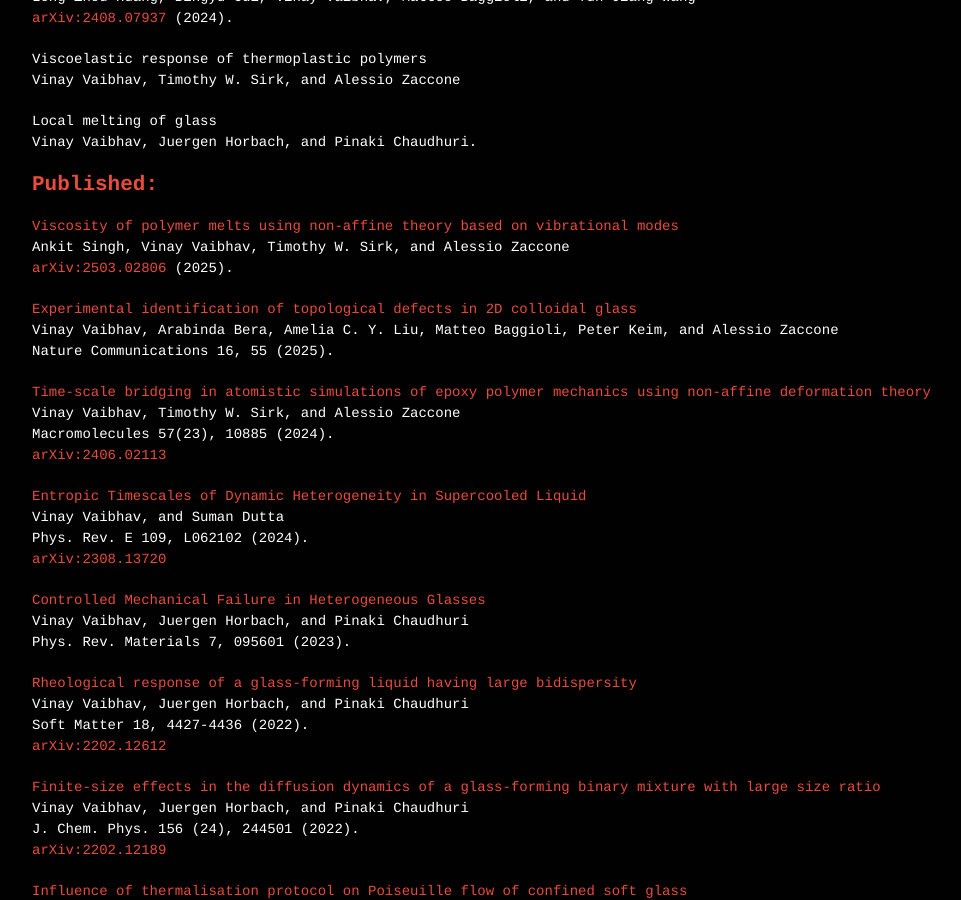
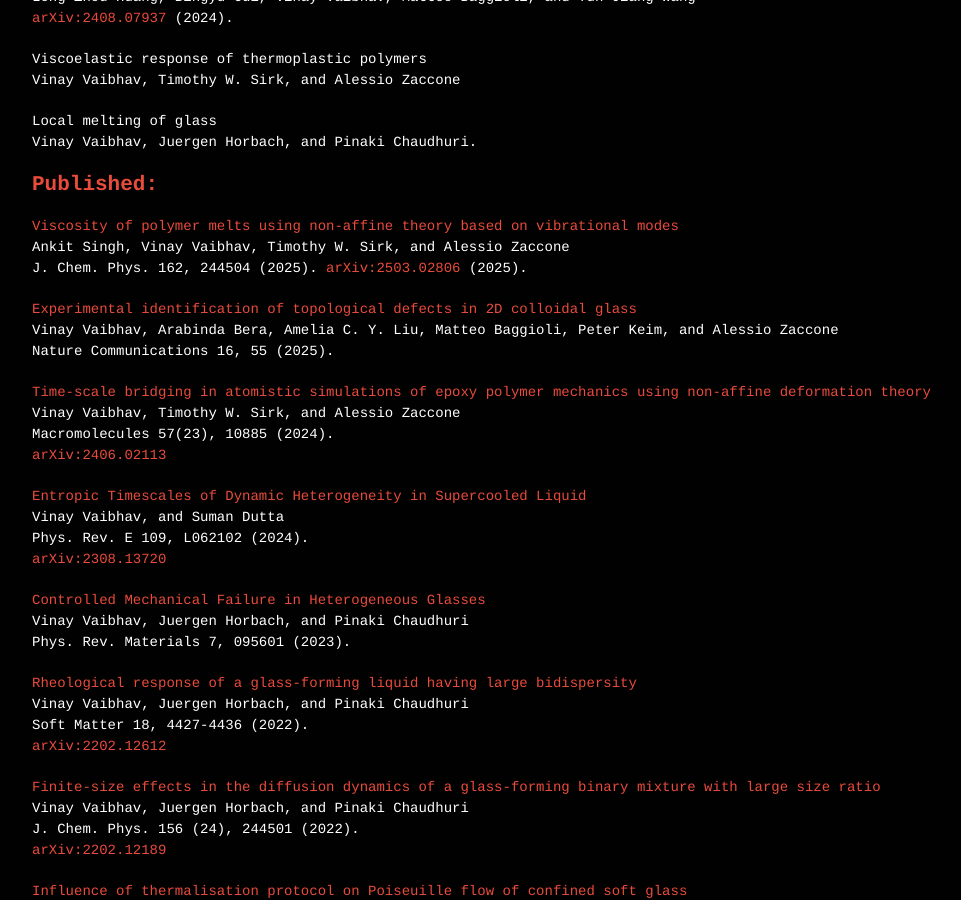
Before and after one commit to vinayphys/vinayphys.github.io, a Jekyll site: the page built from Publications.md, in a window 1280 px wide and 900 px high, scrolled down 812 px. Shown: the whole window, without its empty margins (18-979 px from the left). Built offline with Jekyll 4.4.1, drawn with Linux system fonts in a browser that asks for light colours; our own code applies the rules of GitHub Pages for plain Markdown files; a script that is not in the unit is left out.

Commit message:
Update Publications.md

```diff
--- a/Publications.md
+++ b/Publications.md
@@ -28,6 +28,7 @@ Vinay Vaibhav, Juergen Horbach, and Pinaki Chaudhuri.
 
 [Viscosity of polymer melts using non-affine theory based on vibrational modes](https://doi.org/10.1063/5.0272171)
 Ankit Singh, Vinay Vaibhav, Timothy W. Sirk, and Alessio Zaccone
+J. Chem. Phys. 162, 244504 (2025).
 [arXiv:2503.02806](https://arxiv.org/abs/2503.02806) (2025).
 
 [Experimental identification of topological defects in 2D colloidal glass](https://rdcu.be/d5pSW)
```
